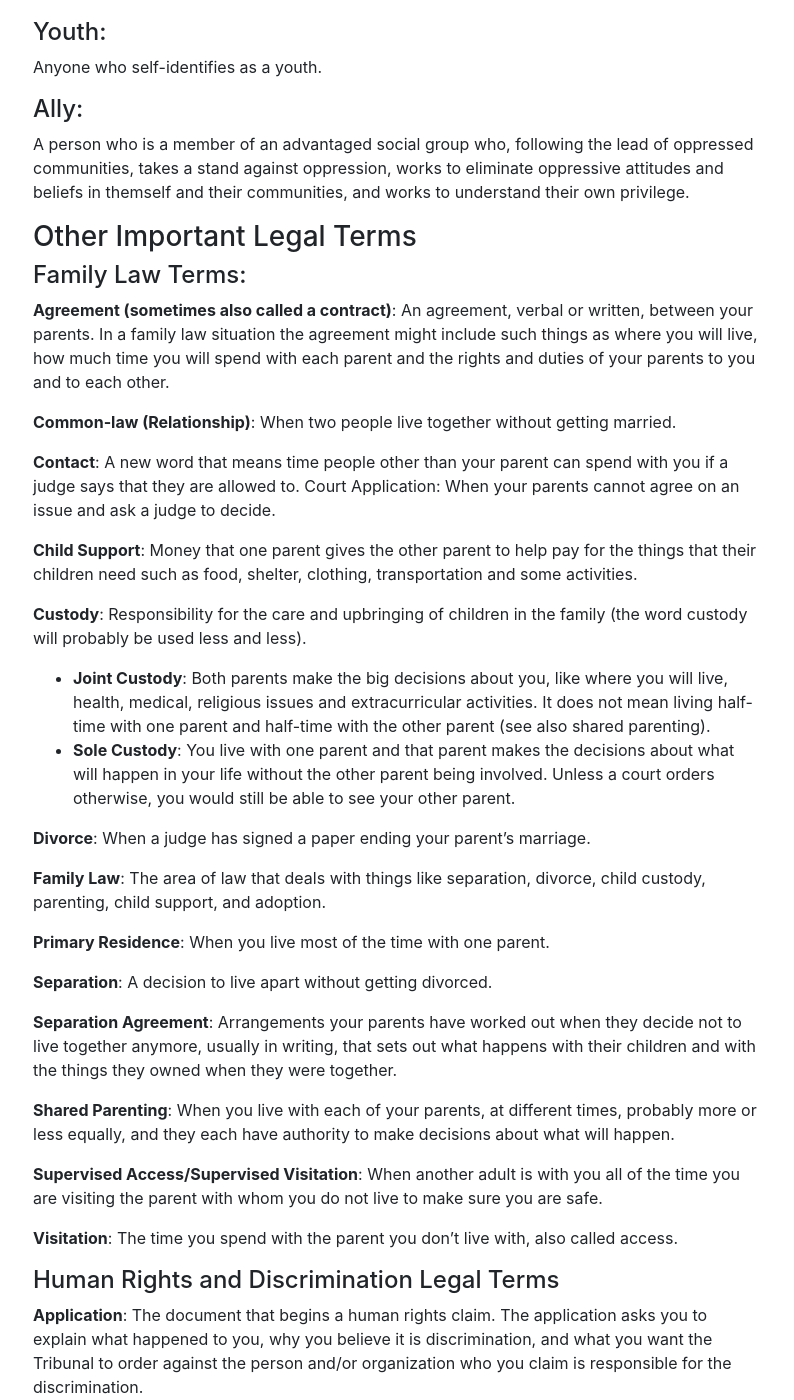
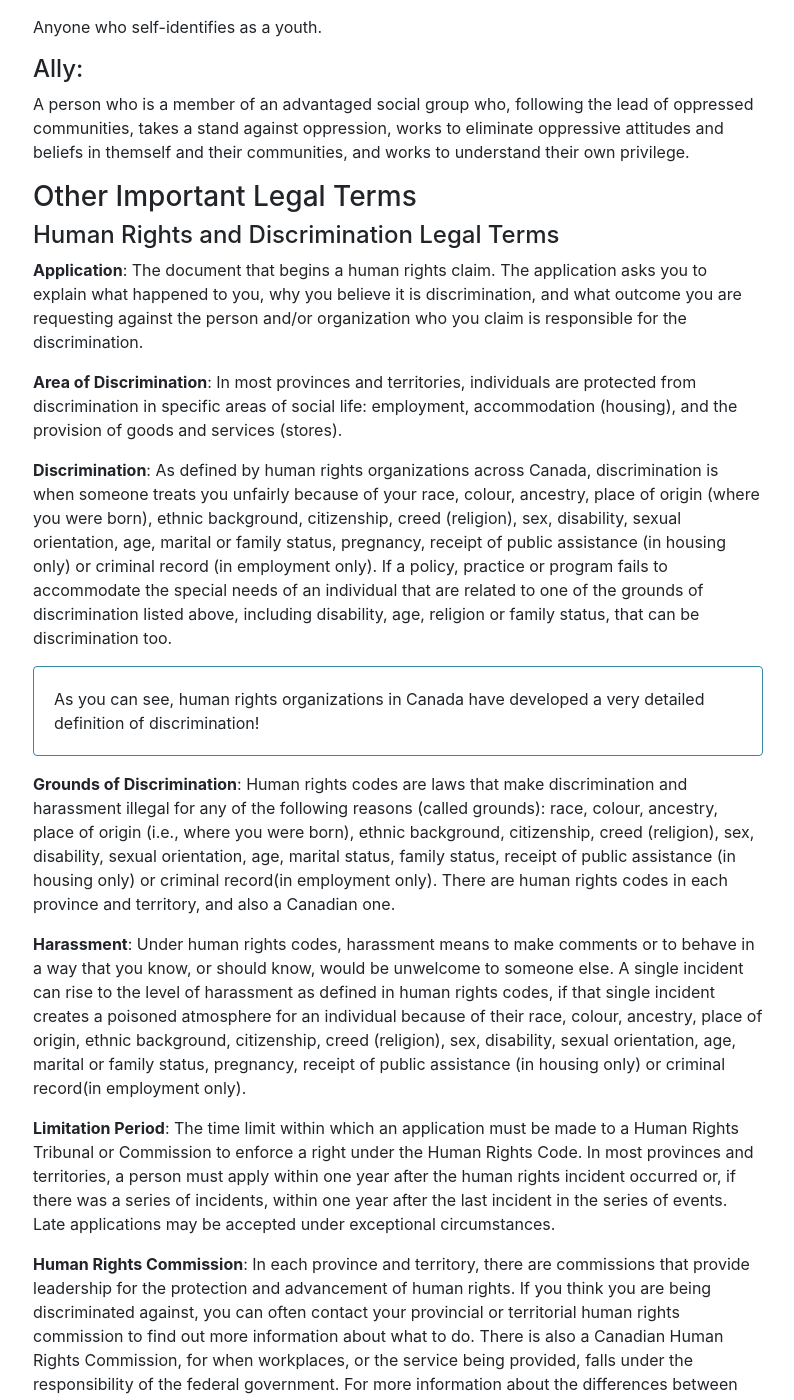
Before and after one commit to remote-rights/remote-rights.github.io, a Jekyll site: the page built from pages/key-terms.md, in a window 1280 px wide and 1400 px high, scrolled down 3355 px. Shown: the whole window, without its empty margins (242-1036 px from the left). Built offline with Jekyll 4.4.1, drawn with Linux system fonts in a browser that asks for light colours; some of the changed text lies outside the part shown.

Commit message:
key terms copy

```diff
--- a/pages/key-terms.md
+++ b/pages/key-terms.md
@@ -24,8 +24,9 @@
 You probably know lots of people in your community who are advocates for your rights like: youth workers, community centre staff, teachers, principals, doctors and nurses, chiefs, and lawyers.
 
 <blockquote class="blockquote">
-  <p class="mb-0">My friends, how desperately we need to be loved and to love. With it we are creative. With it, we march tirelessly. With it, and with it alone, we are able to sacrifice for others.</p>
-  <footer class="blockquote-footer">Chief Dan George, <cite title="First Nations Chief">First Nations Chief</cite></footer>
+<p class="mb-0">My friends, how desperately we need to be loved and to love. With it we are creative. With it, we march tirelessly. With it, and with it alone, we are able to sacrifice for others.</p>
+<footer class="blockquote-footer">Chief Dan George, <cite title="First Nations Chief">Chief of the Tsleil-Waututh Nation, actor, poet, activist, and cultural leader
+</cite></footer>
 </blockquote>
 
 ## Key Terms
@@ -44,10 +45,10 @@
 - The right to privacy
 - Freedom of movement
 - The right to be assumed innocent until proven guilty
-- Protections against being killed for no reason, tortured, or subjected to cruel or degrading treatment or punishment
+- Protections against being killed for no reason, and against being tortured or subjected to cruel or degrading treatment or punishment
 - Protections against slavery and forced labour
-- Protection against  being arrested for no reason
-- Protection against racial or religious hatred.
+- Protection against being arrested for no reason
+- Protection against racial or religious hatred
 
 #### Human Rights
 
@@ -82,11 +83,9 @@
 
 Children’s rights are human rights for children.
 
-There is a United Nations document called the Convention on the Rights of the Child. A version of that agreement can be found here.
+There is a United Nations document called the _Convention on the Rights of the Child_. Canada has agreed to provide the rights in that agreement to all children in Canada.
 
-Canada has agreed to provide the rights in that agreement to all children in Canada.
-
-The rights in the Convention on the Rights of the Child include:
+The rights in the _Convention on the Rights of the Child_ include:
 
 - The right to live with your parent(s), unless it is bad for you.
 - The right to live with a family who cares for you.
@@ -115,7 +114,7 @@
 
 The systematic subjugation (bringing someone under domination or control) of one social group by a more powerful social group for the social, economic, and political benefit of the more powerful social group.
 
-Oppression = Power +Prejudice
+Oppression = Power + Prejudice
 
 #### Anti-Oppression:
 
@@ -132,67 +131,31 @@
 
 ### Other Important Legal Terms
 
-#### Family Law Terms:
-
-**Agreement (sometimes also called a contract)**: An agreement, verbal or written, between your parents. In a family law situation the agreement might include such things as where you will live, how much time you will spend with each parent and the rights and duties of your parents to you and to each other.
-
-**Common-law (Relationship)**: When two people live together without getting married.
-
-**Contact**: A new word that means time people other than your parent can spend with you if a judge says that they are allowed to.
-Court Application: When your parents cannot agree on an issue and ask a judge to decide.
-
-**Child Support**: Money that one parent gives the other parent to help pay for the things that their children need such as food, shelter, clothing, transportation and some activities.
-
-**Custody**: Responsibility for the care and upbringing of children in the family (the word custody will probably be used less and less).
-- **Joint Custody**: Both parents make the big decisions about you, like where you will live, health, medical, religious issues and extracurricular activities. It does not mean living half-time with one parent and half-time with the other parent (see also shared parenting).
-- **Sole Custody**: You live with one parent and that parent makes the decisions about what will happen in your life without the other parent being involved. Unless a court orders otherwise, you would still be able to see your other parent.
-
-**Divorce**: When a judge has signed a paper ending your parent’s marriage.
-
-**Family Law**: The area of law that deals with things like separation, divorce, child custody, parenting, child support, and adoption.
-
-**Primary Residence**: When you live most of the time with one parent.
-
-**Separation**: A decision to live apart without getting divorced.
-
-**Separation Agreement**: Arrangements your parents have worked out when they decide not to live together anymore, usually in writing, that sets out what happens with their children and with the things they owned when they were together.
-
-**Shared Parenting**: When you live with each of your parents, at different times, probably more or less equally, and they each have authority to make decisions about what will happen.
-
-**Supervised Access/Supervised Visitation**: When another adult is with you all of the time you are visiting the parent with whom you do not live to make sure you are safe.
-
-**Visitation**: The time you spend with the parent you don’t live with, also called access.
-
 #### Human Rights and Discrimination Legal Terms
 
-**Application**: The document that begins a human rights claim. The application asks you to explain what happened to you, why you believe it is discrimination, and what you want the Tribunal to order against the person and/or organization who you claim is responsible for the discrimination.
+**Application**: The document that begins a human rights claim. The application asks you to explain what happened to you, why you believe it is discrimination, and what outcome you are requesting against the person and/or organization who you claim is responsible for the discrimination.
 
-**Area of Discrimination**: In most provinces and territories, individuals are protected from discrimination in specific areas of social life: employment, accommodation (housing), and in the provision of goods and services (stores).
+**Area of Discrimination**: In most provinces and territories, individuals are protected from discrimination in specific areas of social life: employment, accommodation (housing), and the provision of goods and services (stores).
 
 **Discrimination**: As defined by human rights organizations across Canada, discrimination is when someone treats you unfairly because of your race, colour, ancestry, place of origin (where you were born), ethnic background, citizenship, creed (religion), sex, disability, sexual orientation, age, marital or family status, pregnancy, receipt of public assistance (in housing only) or criminal record (in employment only). If a policy, practice or program fails to accommodate the special needs of an individual that are related to one of the grounds of discrimination listed above, including disability, age, religion or family status, that can be discrimination too.
 
 <div class="card border-primary mb-3">
-  <div class="card-body">
-    <p class="mb-0">As you can see, human rights organizations in Canada have developed a very detailed definition of discrimination!</p>
-  </div>
+<div class="card-body">
+  <p class="mb-0">As you can see, human rights organizations in Canada have developed a  very detailed definition of discrimination!</p>
+</div>
 </div>
 
-**Grounds of Discrimination**: Human rights codes are laws that make discrimination and harassment illegal for any of the following reasons (called grounds): race, colour, ancestry, place of origin (i.e., where you were born), ethnic background, citizenship, creed (as in, religion), sex, disability, sexual orientation, age, marital status, family status, receipt of public assistance (in housing only) or record of offences (in employment only). There are human rights codes in each province and territory, and also a Canadian one.
+**Grounds of Discrimination**: Human rights codes are laws that make discrimination and harassment illegal for any of the following reasons (called grounds): race, colour, ancestry, place of origin (i.e., where you were born), ethnic background, citizenship, creed (religion), sex, disability, sexual orientation, age, marital status, family status, receipt of public assistance (in housing only) or criminal record(in employment only). There are human rights codes in each province and territory, and also a Canadian one.
 
-**Harassment**: Under Human Rights Codes, harassment means to make comments or to  behave in a way that you know, or should know, would be unwelcome to someone else. A single incident can rise to the level of harassment as defined in human rights codes, if that single incident creates a poisoned atmosphere for an individual because of their race, colour, ancestry, place of origin, ethnic background, citizenship, creed (religion), sex, disability, sexual orientation, age, marital or family status, pregnancy, receipt of public assistance (in housing only) or record of offences (in employment only).
+**Harassment**: Under human rights codes, harassment means to make comments or to behave in a way that you know, or should know, would be unwelcome to someone else. A single incident can rise to the level of harassment as defined in human rights codes, if that single incident creates a poisoned atmosphere for an individual because of their race, colour, ancestry, place of origin, ethnic background, citizenship, creed (religion), sex, disability, sexual orientation, age, marital or family status, pregnancy, receipt of public assistance (in housing only) or criminal record(in employment only).
 
 **Limitation Period**: The time limit within which an application must be made to a Human Rights Tribunal or Commission to enforce a right under the Human Rights Code. In most provinces and territories, a person must apply within one year after the human rights incident occurred or, if there was a series of incidents, within one year after the last incident in the series of events. Late applications may be accepted under exceptional circumstances.
 
-**Human Rights Commission**: In each province and territory, there are commissions that provide leadership for the protection and advancement of human rights. If you think you are being discriminated against, you can often contact your provincial or territorial human rights commission to find out more information about what to do. There is also a Canadian human rights commission, for when workplaces, or the service being provided, falls under the responsibility of the federal government. For more information about the differences between provincial and federal human rights commissions, see the CCLA’s Frequently Asked Question on the topic.
+**Human Rights Commission**: In each province and territory, there are commissions that provide leadership for the protection and advancement of human rights. If you think you are being discriminated against, you can often contact your provincial or territorial human rights commission to find out more information about what to do. There is also a Canadian Human Rights Commission, for when workplaces, or the service being provided, falls under the responsibility of the federal government. For more information about the differences between provincial and federal human rights commissions, see the CCLA’s [Frequently Asked Question](https://ccla.org/26905/).
 
 #### General Legal terms (Including Criminal Law Terms)
 
 **Accused**: A person charged with a crime.
-
-**Contract**: An agreement between you and at least one other person. There are three things necessary in every contract.
-You need an agreement where one person offers something in return for something else, and the other person accepts that deal. It is a legal trade. Both parties must promise something, often money, services, or items. If only one side promises, then it is just their promise. Trading something is needed for a contract.
-Each party must be allowed by the law to make the contract. Being allowed to contract means you are over 18 years old (with some exceptions) and are not mentally ill.
-If you have these three parts then a court can force the agreement to happen or punish the person who broke the agreement, usually by making them pay money.
 
 **Counsel**: A lawyer, especially in a court proceeding.
 
@@ -202,16 +165,14 @@
 
 **Defendant**: A person accused in a criminal proceeding or sued in a civil proceeding.
 
-**Duty counsel**: Legal services provided without charge by a lawyer, generally provided at court or place of detention. Most often, the services are only provided when someone is first arrested and then goes for their first appearance before a judge. After that, people can apply  for legal aid to get a lawyer from legal aid to represent them.
+**Duty counsel**: Legal services provided without charge by a lawyer, generally provided at court or place of detention. Most often, the services are only provided when someone is arrested and first appears before a judge. After that, people can apply  for legal aid to get a lawyer from legal aid to represent them.
 
 **Judgment**: A decision made by a judge that is often written down and signed by the judge.
 
 **Law lines/legal call centre**: A toll-free line for people requiring information about a legal matter.
 
-**Order**: A decision by a judge that is written down that says what each person can or cannot do or what they must or must not do.
-
 **Pro bono**: Legal services provided by a lawyer free of charge.
 
-**Probation**: Authorization for a person to be released into the community, subject to conditions listed in the order.
+**Probation**: Authorization for a person to be released into the community, subject to conditions listed in the court order.
 
 **Unrepresented accused (self-represented)**: Someone who appears in court without legal representation.
```
Also changed, not shown: other parts of pages/key-terms.md (+1 -1 lines).
